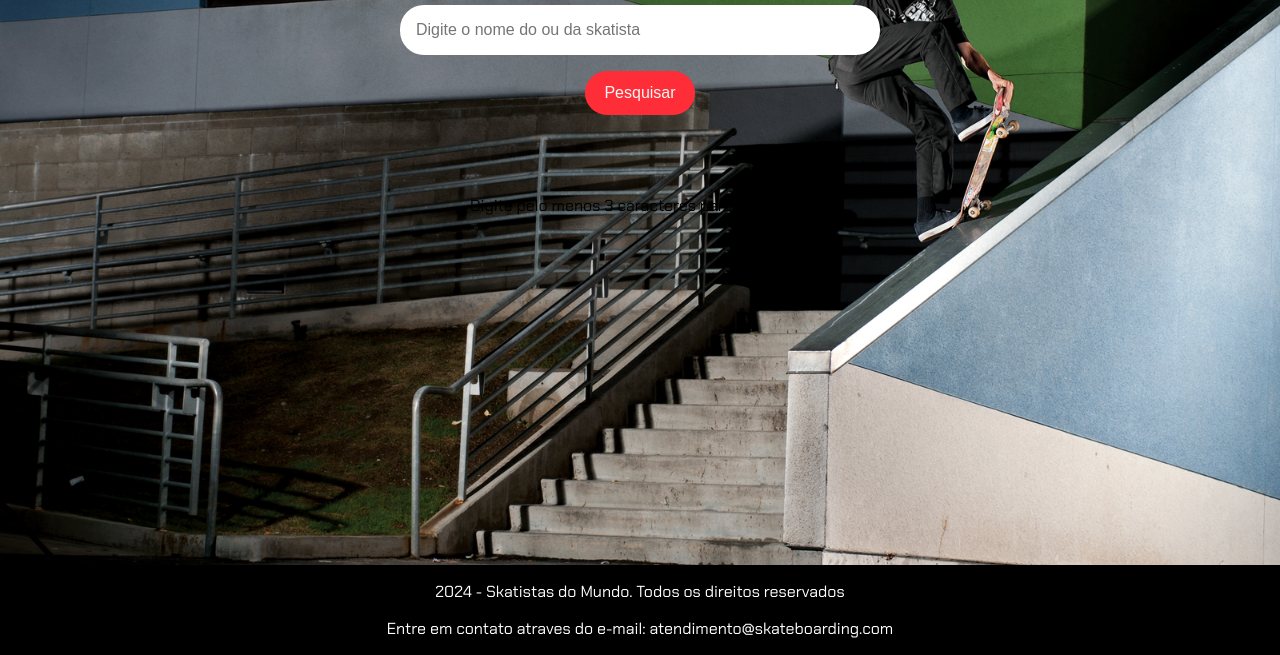
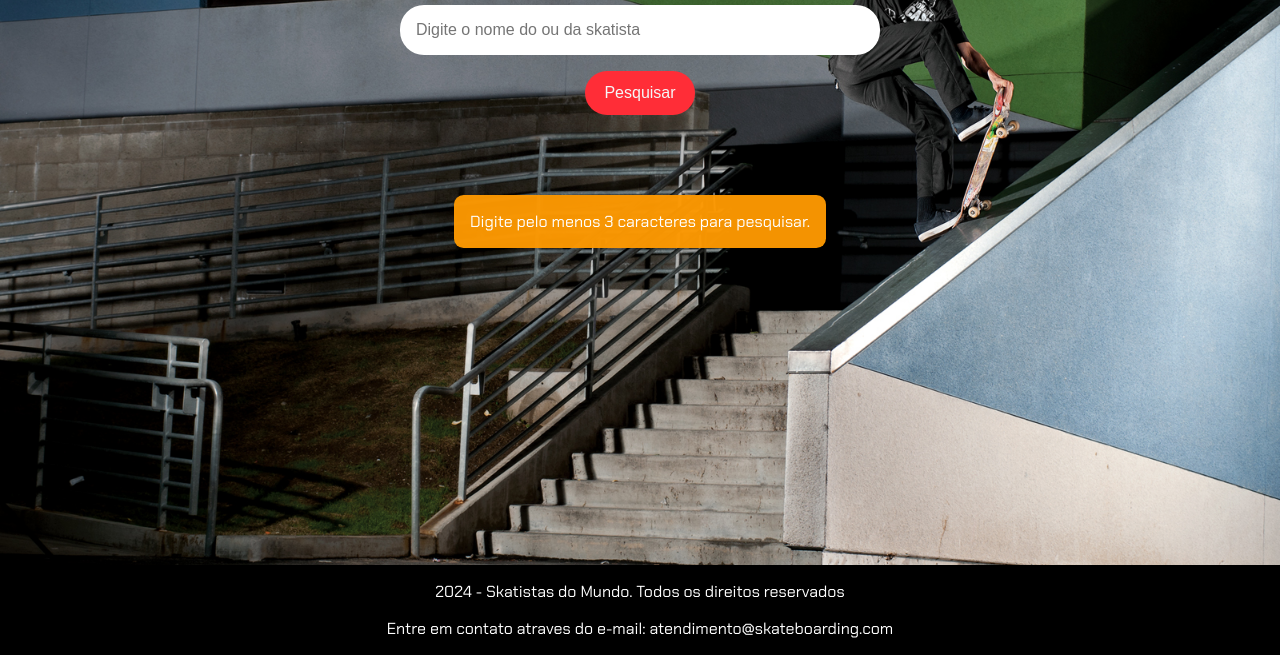
Before and after one commit to rogerdgela/imersao-dev-alura, a plain HTML site: page index.html in a window 1280 px wide. Both pictures are taken after a click on the button "Pesquisar". Shown: the part 145-800 px from the top of the page. Drawn offline with Linux system fonts and the light colour scheme.

Commit message:
Melhorando a mensagem de aviso

```diff
--- a/app.js
+++ b/app.js
@@ -16,7 +16,7 @@ function pesquisar()
     // Verifica se o termo de pesquisa tem pelo menos 3 caracteres (para evitar pesquisas muito curtas)
     if (termoPesquisa.length < 3) {
         // Exibe uma mensagem indicando que o termo de pesquisa é muito curto
-        section.innerHTML = "<p>Digite pelo menos 3 caracteres para pesquisar.</p>";
+        section.innerHTML = `<p class="warning">Digite pelo menos 3 caracteres para pesquisar.</p>`;
         return; // Encerra a função, pois não há necessidade de continuar
     }
 
@@ -47,7 +47,7 @@ function pesquisar()
 
     // Verifica se algum resultado foi encontrado
     if (!resultadosHTML) {
-        resultadosHTML = "<p>Nenhum resultado encontrado para o termo pesquisado.</p>";
+        resultadosHTML = `<p class="warning">Nenhum resultado encontrado para o termo pesquisado.</p>`;
     }
 
     // Atualiza o conteúdo da seção com os resultados
--- a/styles.css
+++ b/styles.css
@@ -66,7 +66,7 @@ section button {
 
 /* Adiciona efeito hover ao botão de pesquisa */
 section button:hover {
-    background-color: #ec111c; /* Muda a cor de fundo ao passar o mouse */
+    background-color: #01c6fb; /* Muda a cor de fundo ao passar o mouse */
     box-shadow: 0 4px 8px rgba(0, 0, 0, 0.2); /* Adiciona uma sombra mais intensa */
 }
 
@@ -110,6 +110,16 @@ section button:hover {
 .descricao-meta {
     color: #45474B; /* Cor do texto */
     margin: 0.5rem 0; /* Margem acima e abaixo */
+}
+
+/* Estiliza os avisos dentro dos itens de resultado */
+.warning {
+    background: #fd9902f6; /* Cor de fundo dos itens */
+    border-radius: 0.6rem; /* Borda arredondada */
+    padding: 1rem; /* Espaçamento interno */
+    margin-bottom: 1rem; /* Espaçamento abaixo dos itens */
+    box-shadow: 0 2px 4px rgba(0, 0, 0, 0.1); /* Sombra leve */
+    color: #ffffff;
 }
 
 /* Estiliza o rodapé da página */
```
